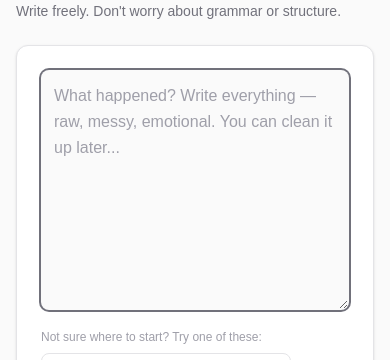
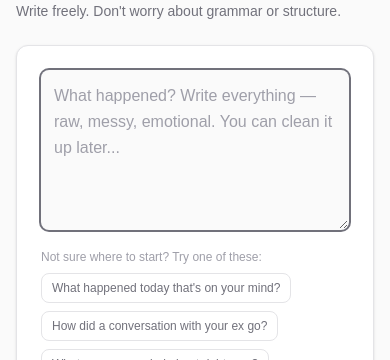
Before and after one commit to liam-m3/divorce-companion, a Next.js app: page /journal/new in a window 390 px wide. Shown: the part 140-500 px from the top of the page. Built offline with nearby package versions, Linux system fonts and the light colour scheme; no server answers.

Commit message:
fix(journal): reduce textarea min-height on mobile
160px on mobile, 240px on sm+ breakpoint. Gives more room for
writing prompts and details on smaller screens.

```diff
--- a/src/app/journal/new/page.tsx
+++ b/src/app/journal/new/page.tsx
@@ -209,7 +209,7 @@ export default function NewEntryPage() {
             value={content}
             onChange={(e) => setContent(e.target.value)}
             placeholder="What happened? Write everything — raw, messy, emotional. You can clean it up later..."
-            className="w-full min-h-[240px] p-3 rounded-lg border border-zinc-200 dark:border-zinc-700 bg-zinc-50 dark:bg-zinc-800 text-zinc-900 dark:text-white placeholder-zinc-400 dark:placeholder-zinc-500 text-base leading-relaxed resize-y focus:outline-none focus:ring-2 focus:ring-zinc-500 focus:border-transparent"
+            className="w-full min-h-[160px] sm:min-h-[240px] p-3 rounded-lg border border-zinc-200 dark:border-zinc-700 bg-zinc-50 dark:bg-zinc-800 text-zinc-900 dark:text-white placeholder-zinc-400 dark:placeholder-zinc-500 text-base leading-relaxed resize-y focus:outline-none focus:ring-2 focus:ring-zinc-500 focus:border-transparent"
           />
 
           {!content.trim() && (
```
